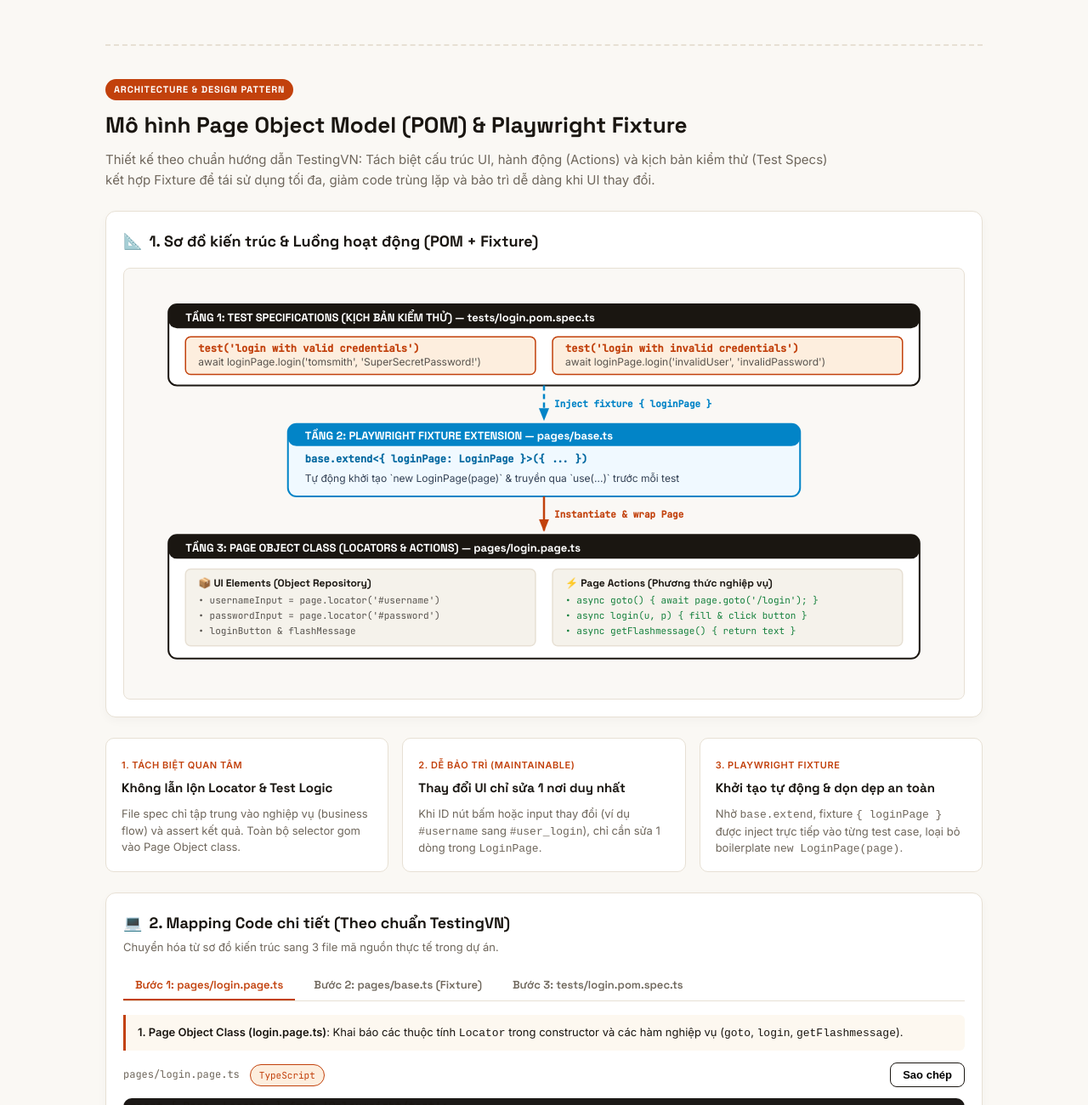
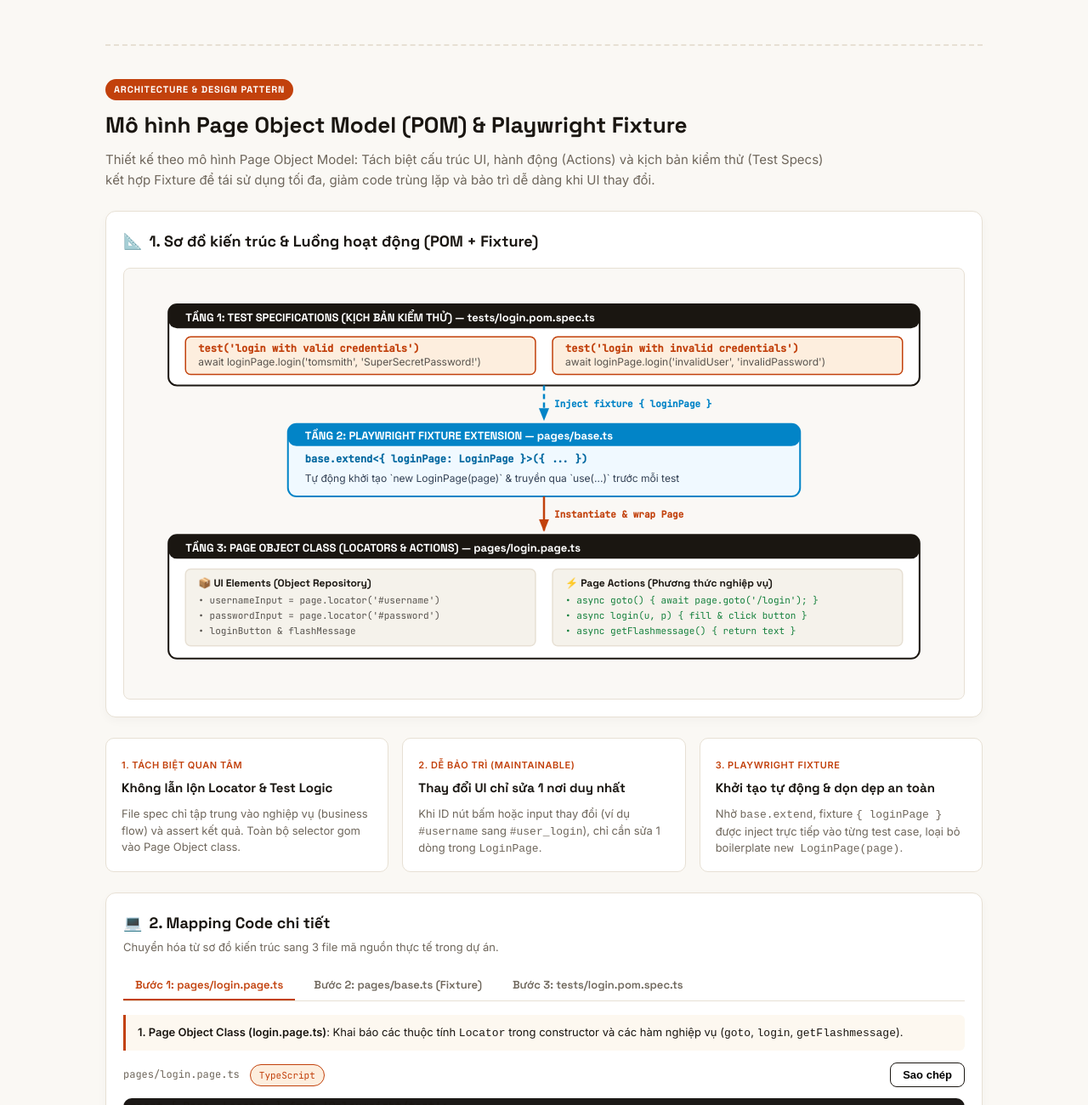
Before and after one commit to hadotvn2026/learn-playwright-ts, a website: page web/index.html in a window 1280 px wide. Shown: the part 9200-10500 px from the top of the page at 85% size. Drawn offline with nearby package versions, Linux system fonts and the light colour scheme.

Commit message:
refactor: remove TestingVN text mentions from POM section

```diff
--- a/web/index.html
+++ b/web/index.html
@@ -73,7 +73,7 @@
       <span class="pom-badge">Architecture &amp; Design Pattern</span>
       <h2>Mô hình Page Object Model (POM) &amp; Playwright Fixture</h2>
       <p class="pom-lead">
-        Thiết kế theo chuẩn hướng dẫn TestingVN: Tách biệt cấu trúc UI, hành động (Actions) và kịch bản kiểm thử (Test Specs) kết hợp Fixture để tái sử dụng tối đa, giảm code trùng lặp và bảo trì dễ dàng khi UI thay đổi.
+        Thiết kế theo mô hình Page Object Model: Tách biệt cấu trúc UI, hành động (Actions) và kịch bản kiểm thử (Test Specs) kết hợp Fixture để tái sử dụng tối đa, giảm code trùng lặp và bảo trì dễ dàng khi UI thay đổi.
       </p>
     </div>
 
@@ -163,7 +163,7 @@
     <div class="pom-card code-mapping-card">
       <div class="pom-card-header">
         <div>
-          <h3><span class="num-icon">💻</span> 2. Mapping Code chi tiết (Theo chuẩn TestingVN)</h3>
+          <h3><span class="num-icon">💻</span> 2. Mapping Code chi tiết</h3>
           <p class="pom-card-sub">Chuyển hóa từ sơ đồ kiến trúc sang 3 file mã nguồn thực tế trong dự án.</p>
         </div>
       </div>
```
